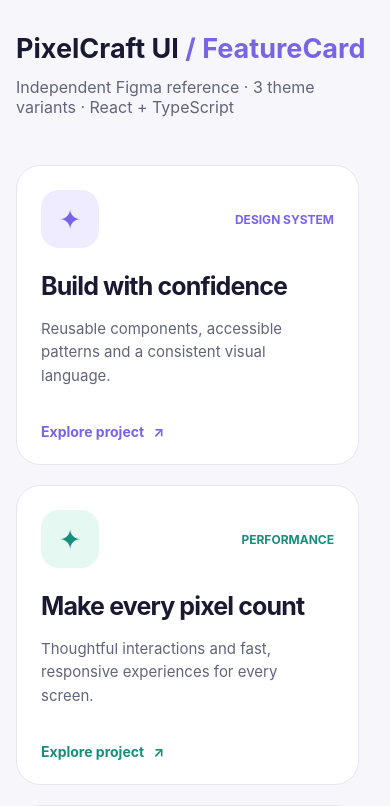
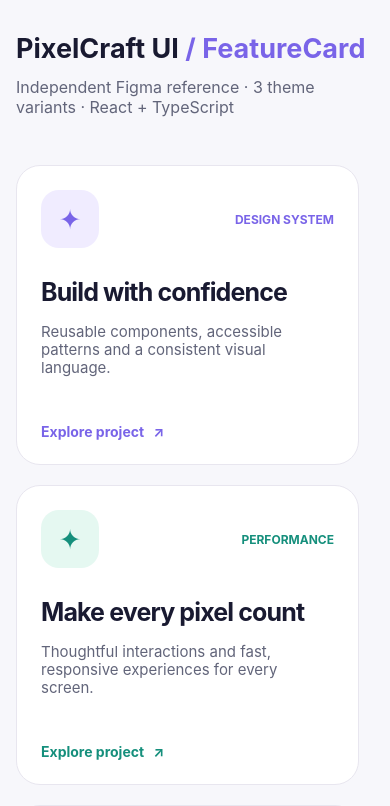
Before and after one commit to faezemoradi8993/pixelcraft-ui, a React (Vite) app: page / in a window 390 px wide. Shown: the top 806 px of the page. Built offline with nearby package versions, Linux system fonts and the light colour scheme.

Commit message:
style: align mobile card widths and typography with 320/375px Figma references

```diff
--- a/src/components/FeatureCard/FeatureCard.module.css
+++ b/src/components/FeatureCard/FeatureCard.module.css
@@ -2,7 +2,7 @@
 .card:hover{transform:translateY(-4px);box-shadow:0 16px 36px rgba(30,28,67,.12)}
 .violet{--accent:#7964e8;--soft:#f0ecff}.mint{--accent:#158f7c;--soft:#e5f8f1}.peach{--accent:#d87542;--soft:#fff0e6}
 .top{display:flex;align-items:center;justify-content:space-between;gap:12px}.icon{display:grid;place-items:center;flex:0 0 58px;width:58px;height:58px;border-radius:18px;background:var(--soft);color:var(--accent);font-size:27px}.eyebrow{font-size:12px;font-weight:700;letter-spacing:0;text-transform:uppercase;color:var(--accent);text-align:right}
-.body{margin-top:36px}.title{margin:0;color:#191a31;font-size:28px;line-height:1.16;letter-spacing:-.035em}.description{color:#62657a;font-size:15px;line-height:1.55;margin:16px 0 0}
+.body{margin-top:36px}.title{margin:0;color:#191a31;font-size:28px;line-height:1.16;letter-spacing:-.035em}.description{color:#62657a;font-size:15px;line-height:1.2;margin:16px 0 0}
 .link{display:inline-flex;align-items:center;gap:9px;align-self:flex-start;margin-top:auto;padding:8px 0 0;color:var(--accent);font-size:14px;font-weight:700;text-decoration:none;border-radius:4px}.link:hover{text-decoration:underline}.link:focus-visible{outline:3px solid var(--accent);outline-offset:5px}
-@media(max-width:640px){.card{min-height:300px;padding:24px}.body{margin-top:24px}.title{font-size:25px}}
+@media(max-width:640px){.card{min-height:300px;padding:24px}.body{margin-top:30px}.title{font-size:25px}}
 @media(prefers-reduced-motion:reduce){.card{transition:none}.card:hover{transform:none}}
```
